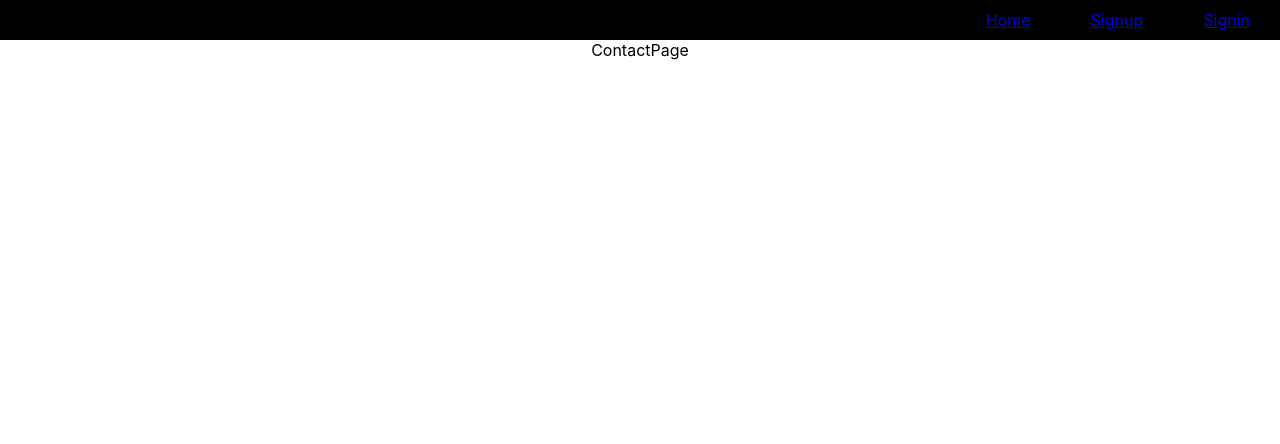
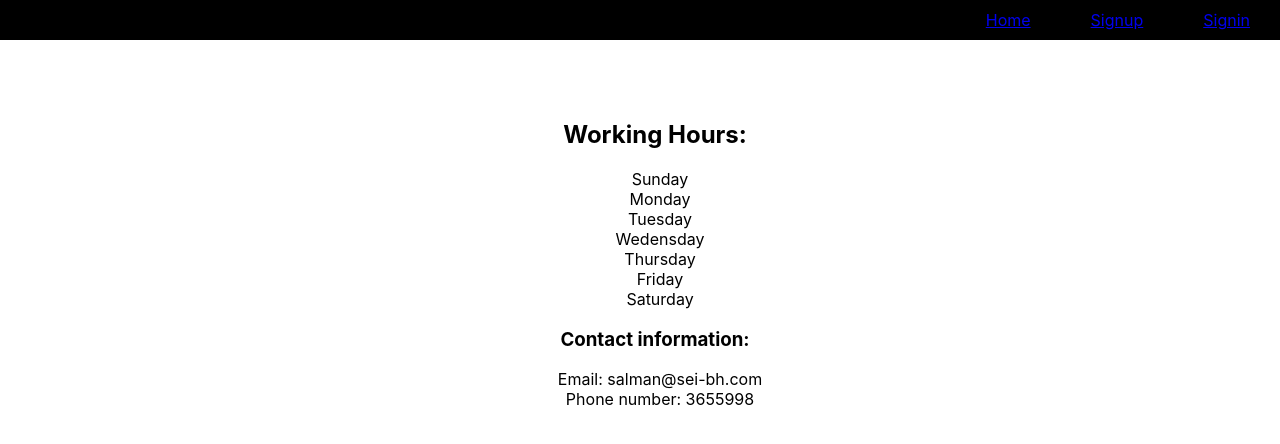
Before and after one commit to Salmann107/platino-wheels-project, a React (Create React App) app in the folder project-frontend/: page /contact in a window 1280 px wide. Shown: the top 444 px of the page. Built offline with nearby package versions, Linux system fonts and the light colour scheme.

Commit message:
css on policy and contact

```diff
--- a/project-frontend/src/components/ContactPage/ContactPage.css
+++ b/project-frontend/src/components/ContactPage/ContactPage.css
@@ -0,0 +1,11 @@
+.contact {
+    list-style: none;
+}
+
+h2 {
+    padding-left: 30px;
+}
+
+h3 {
+    padding-left: 30px;
+}
--- a/project-frontend/src/components/ContactPage/ContactPage.jsx
+++ b/project-frontend/src/components/ContactPage/ContactPage.jsx
@@ -4,7 +4,24 @@ import './ContactPage.css'
 
 function ContactPage() {
   return (
-    <div>ContactPage</div>
+    <div class = 'contact'>
+      <h2>Working Hours:</h2>
+      <ul class = 'contact'>
+        <li>Sunday</li>
+        <li>Monday</li>
+        <li>Tuesday</li>
+        <li>Wedensday</li>
+        <li>Thursday</li>
+        <li>Friday</li>
+        <li>Saturday</li>
+      </ul>
+
+      <h3>Contact information:</h3>
+      <ul class = 'contact'>
+        <li>Email: salman@sei-bh.com</li>
+        <li>Phone number: 3655998</li>
+      </ul>
+      </div>
   )
 }
 
--- a/project-frontend/src/components/PolicyPage/PolicyPage.css
+++ b/project-frontend/src/components/PolicyPage/PolicyPage.css
@@ -0,0 +1,8 @@
+h2 {
+    padding-top: 60px;
+}
+
+
+#policy {
+    text-align: left;
+}
--- a/project-frontend/src/components/PolicyPage/PolicyPage.jsx
+++ b/project-frontend/src/components/PolicyPage/PolicyPage.jsx
@@ -2,7 +2,19 @@ import React from 'react'
 import './PolicyPage.css'
 function PolicyPage() {
   return (
-    <div>PolicyPage</div>
+    <div class = 'policy'>
+
+      <h1>Buying safely policy</h1>
+
+      <h2>For your best experience buying online, here are some tips from our experienced Platino Edition team:</h2>
+
+      <ul class = 'policy'>
+        <li>Never pay for goods in advance. Reputable dealers will request payment on deliver your use established escrow systems.</li>
+        <li>Make sure to sign a written contract before transactions are made.</li>
+        <li>Paper work sent by electronic means can easily be falsified. Have this in mind if you ask for registration and identity documents by e-mail.</li>
+        <li>Watch out for false emails. PlatinoWheels would never contact you by mail to ask you for your account details or password. In the unlikely event of receiving email from James Edition asking you about your details, please contact us.</li>
+      </ul>
+      </div>
   )
 }
 
--- a/project-frontend/src/components/user/signup.css
+++ b/project-frontend/src/components/user/signup.css
@@ -1,3 +1,6 @@
+body{
+    background-image: url();
+}
 #signup {
     /* border: 2px solid red; */
     padding-top: 50px;
```
Also changed, not shown: 1 other file (tests, documents, lock files or other folders).
